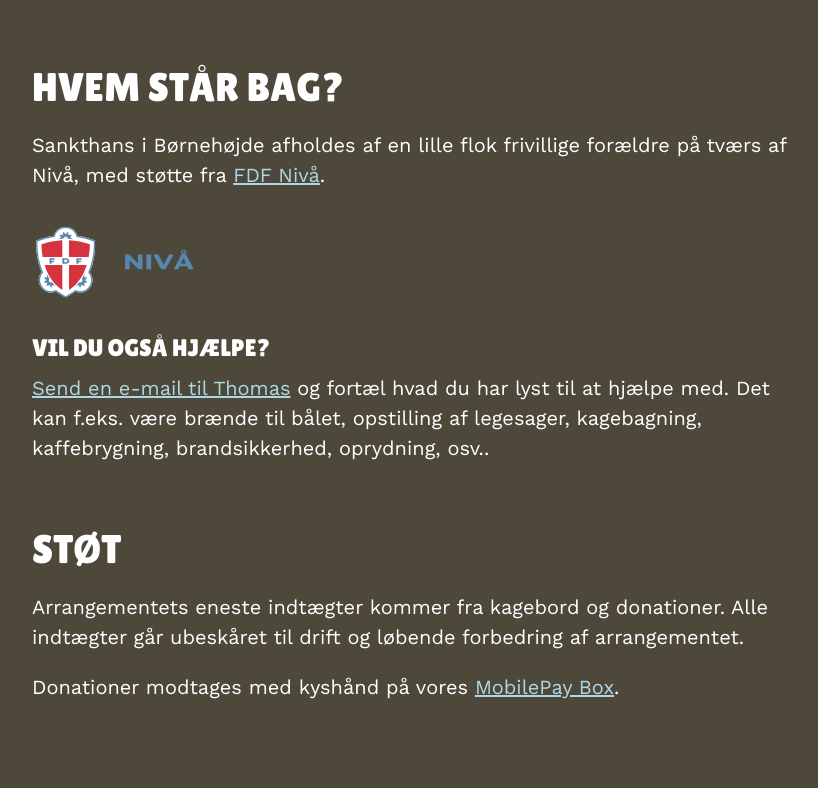
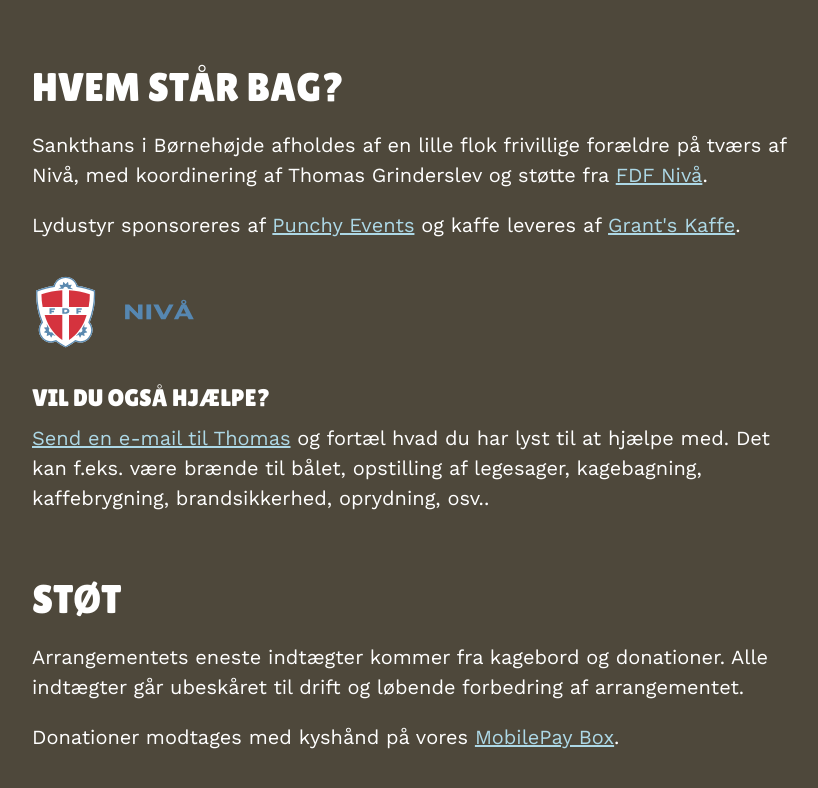
Before and after one commit to Znegl/sankthans-i-boernehoejde, a Vue app: page / in a window 1280 px wide. Shown: the part 2851-3639 px from the top of the page, without its empty margins (224-1042 px from the left). Built offline with nearby package versions, Linux system fonts and the light colour scheme.

Commit message:
Updated "Hvem står bag"

```diff
--- a/src/App.vue
+++ b/src/App.vue
@@ -71,9 +71,10 @@ inject();
     <section class="text-section">
       <h2>Hvem står bag?</h2>
       <p>
-        Sankthans i Børnehøjde afholdes af en lille flok frivillige forældre på tværs af Nivå, med støtte fra <a
+        Sankthans i Børnehøjde afholdes af en lille flok frivillige forældre på tværs af Nivå, med koordinering af Thomas Grinderslev og støtte fra <a
           href="https://fdfnivå.dk">FDF Nivå</a>.
       </p>
+      <p>Lydustyr sponsoreres af <a href="https://punchy.events">Punchy Events</a> og kaffe leveres af <a href="https://www.instagram.com/grantskaffe/">Grant's Kaffe</a>.</p>
       <img class="fdf-nivaa-logo" src="@/assets/fdf-nivå-logo.svg" alt="FDF Nivås logo">
       <h3>Vil du også hjælpe?</h3>
       <p><a href="mailto:thomas@fdfnivaa.dk?subject=Hjælp til Sankthans i Børnehøjde">Send en e-mail til Thomas</a> og fortæl hvad du har lyst til at hjælpe med. Det kan f.eks. være brænde til bålet, opstilling af legesager, kagebagning, kaffebrygning, brandsikkerhed, oprydning, osv..</p>
```
